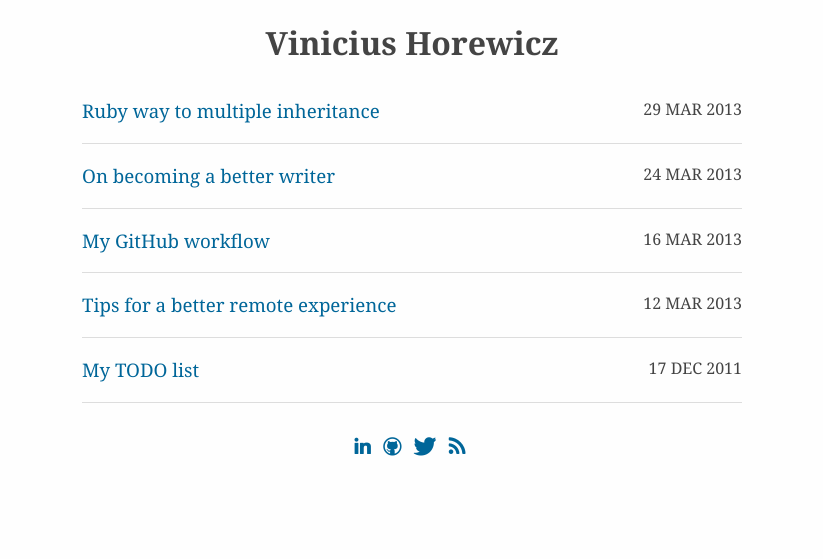
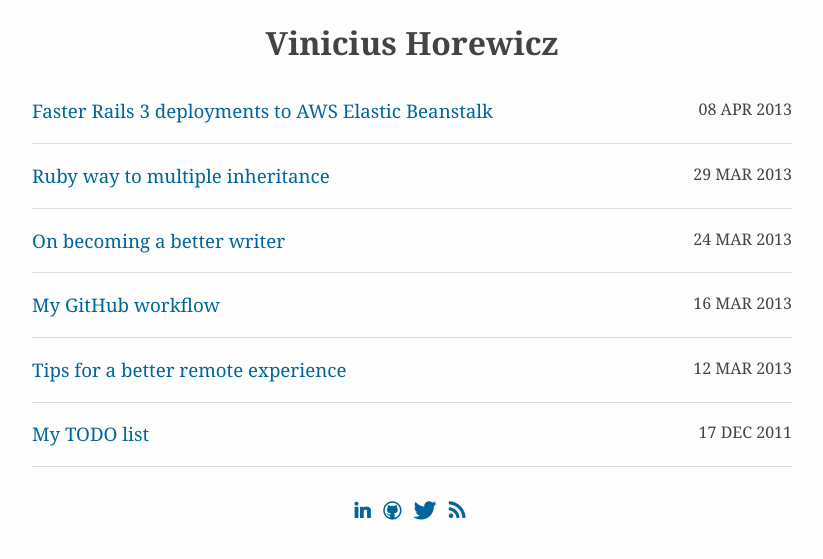
Before and after one commit to wicz/wicz.github.com, a Jekyll site: the page built from index.md, in a window 1280 px wide. Shown: the top 559 px of the page, without its empty margins (228-1051 px from the left). Built offline with Jekyll 4.4.1, drawn with Linux system fonts in a browser that asks for light colours; some web fonts are replaced; some of the changed lines change nothing that is shown.

Commit message:
New post: Faster Rails 3 deployments to AWS Elastic Beanstalk

```diff
--- /dev/null
+++ b/_posts/2013-04-08-faster-rails-3-deployments-to-aws-elastic-beanstalk.md
@@ -0,0 +1,223 @@
+---
+layout: post
+title: Faster Rails 3 deployments to AWS Elastic Beanstalk
+---
+
+Web applications deployments cannot be slow. The definition of _slow_,
+of course, is relative. I like to think _slow_ is anything that breaks
+the flow, that takes long enough to make me lose focus of what I am
+doing.
+
+Recently I moved a Rails 3 app from Heroku to Amazon Elastic Beanstalk
+(EB). Deploying to Heroku was not showing the best performance results,
+but to EB was taking enough time to make me lose my patience.
+
+After understanding how EB works, identifying bottlenecks,
+and caching things; I was able to reduce the time to deploy to near one
+minute.
+
+### EB: Behind the scenes
+
+EB allows deployments in a Heroku-esque way simply executing `git
+aws.push`. This command is actually an alias to a ruby script located
+at `.git/AWSDevTools/aws.elasticbeanstalk.push`. It just pushes yours
+latest commit to the EB servers.
+
+When EB receives the latest version of your app, it packs the source
+files in a zip archive, uploads to a S3 bucket under your account, and
+deploys to the EB environment.
+
+### Inspecting the EC2 plumbing
+
+Analyzing the file `/var/log/eb-tools.log`, we can see the deployment
+has hooks and scripts associated with it. The program at
+`/usr/bin/directoryHooksExecutor.py` executes those scripts
+sequentially in alphabetical order by name.
+
+~~~
+2013-04-07 14:03:59,414 [INFO] (3056 MainThread) [directoryHooksExecutor.py-29] [root directoryHooksExecutor info] Executing directory: /opt/elasticbeanstalk/hooks/appdeploy/enact/
+2013-04-07 14:03:59,511 [INFO] (3056 MainThread) [directoryHooksExecutor.py-29] [root directoryHooksExecutor info] Executing script: /opt/elasticbeanstalk/hooks/appdeploy/enact/01_flip.sh
+2013-04-07 14:04:00,420 [INFO] (3056 MainThread) [directoryHooksExecutor.py-29] [root directoryHooksExecutor info] Executing script: /opt/elasticbeanstalk/hooks/appdeploy/enact/09clean.sh
+2013-04-07 14:04:00,600 [INFO] (3056 MainThread) [directoryHooksExecutor.py-29] [root directoryHooksExecutor info] Executing script: /opt/elasticbeanstalk/hooks/appdeploy/enact/99_reload_app_server.sh
+~~~
+{: .no-highlight}
+
+Given EC2 (non-EBS) does not persist data, and EB auto-scale our EC2 instances,
+we cannot change these deploys scripts. However, we can [customize the
+EC2](http://docs.aws.amazon.com/elasticbeanstalk/latest/dg/customize-containers-ec2.html)
+with `commands` and `container_commands`.
+
+### Finding the bottlenecks
+
+To customize the EC2 correctly, I first had to understand how exactly
+the commands specified in my `.ebextensions/*.config` files act in the
+whole deployment.
+
+I created the two commands below, and added to the top of each
+`/opt/elasticbeanstalk/hooks/appdeploy/**/*.sh` script an instruction to
+create a file with the timestamp of its execution.
+
+~~~
+# .ebextensions/app.config
+commands:
+  01_first_command:
+    command: "touch /tmp/$(date +'%T.%N').command"
+container_commands:
+  01_first_container_command:
+    command: "touch /tmp/$(date +'%T.%N').container_command"
+~~~
+{: .no-highlight}
+
+~~~
+# /opt/elasticbeanstalk/hooks/appdeploy/pre/01_unzip.sh
+#!/usr/bin/env bash
+touch /tmp/$(date +"%T.%N").$(basename $0)
+
+. /opt/elasticbeanstalk/support/envvars
+
+mkdir -p $EB_CONFIG_APP_BASE && chown $EB_CONFIG_APP_USER:$EB_CONFIG_APP_USER $EB_CONFIG_APP_BASE
+[ -d $EB_CONFIG_APP_ONDECK ] && rm -rf $EB_CONFIG_APP_ONDECK
+su -c "/usr/bin/unzip -d $EB_CONFIG_APP_ONDECK $EB_CONFIG_SOURCE_BUNDLE" $EB_CONFIG_APP_USER
+chmod 775 $EB_CONFIG_APP_ONDECK
+~~~
+{: .bash}
+
+After a deploy, I was able to see the exact sequence of the
+commands executed, and how long each one was taking. The whole process
+was taking about unconceivable __8 minutes__ to complete. The culprits
+for such slowness were, as suspected, gems installation and assets
+compilation.
+
+~~~
+$ ls -1 /tmp
+19:56:22.524828173.command
+19:56:23.188093045.01_unzip.sh
+19:56:23.524226323.02_setup_envvars.sh
+19:56:23.575868688.10_bundle_install.sh
+19:59:32.932137842.11_asset_compilation.sh
+20:04:29.588351276.12_db_migration.sh
+20:04:30.618231911.container_command
+20:04:38.656611666.01_flip.sh
+20:04:39.683074030.09clean.sh
+20:04:39.706735596.99_reload_app_server.sh
+~~~
+{: .no-highlight}
+
+### Caching gems and assets
+
+We need to cache the gems to optimize `bundle install`, and to boost
+the asset compilation we install [Turbo
+Sprockets](https://github.com/ndbroadbent/turbo-sprockets-rails3) and
+cache the compiled assets as well.
+
+Unfortunately, we cannot use `container_commands`
+because we need to set up our cached files between `01_unzip.sh` and
+`10_bundle_install.sh`. Nor can we use `commands`, because
+`01_unzip.sh` cleans up the target directory before unpacking your
+source files. We can use `files` option to inject a script to set up
+the cache.
+
+Since the hook scripts are executed in alphabetical order, we need to
+name the injected script correctly to be executed just after
+`01_unzip.sh`. We will name it `01a_bootstrap.sh`.
+
+~~~
+files:
+  /opt/elasticbeanstalk/hooks/appdeploy/pre/01a_bootstrap.sh:
+    mode: 00755
+    owner: root
+    group: root
+    source: http://s3.amazonaws.com/mybucket/bootstrap.sh
+~~~
+{: .no-highlight}
+
+The cached files were previously moved to `/var/app/support`. The
+bootstrap script will create symbolic links to the directory being
+deployed.
+
+~~~
+# /opt/elasticbeanstalk/hooks/appdeploy/pre/01a_bootstrap.sh
+#!/usr/bin/env bash
+
+mkdir /var/app/ondeck/vendor /var/app/ondeck/public
+
+ln -s /var/app/support/bundle /var/app/ondeck/vendor
+ln -s /var/app/support/assets /var/app/ondeck/public
+~~~
+{: .bash}
+
+Ultimately, we could drop the deployment time near to __1 minute and 4
+seconds__---the time to download the packages is not counted here, but
+since it is in S3 in the same region, it takes no longer than 3 seconds
+to get 30MB. This is the kind of slowness I can withstand.
+
+~~~
+$ ls -1 /tmp
+01:49:05.696544004.01_unzip.sh
+01:49:06.029004848.01a_bootstrap.sh
+01:49:06.055676774.02_setup_envvars.sh
+01:49:06.120822495.10_bundle_install.sh
+01:49:07.156151174.11_asset_compilation.sh
+01:50:07.243165374.12_db_migration.sh
+01:50:08.454668833.01_flip.sh
+01:50:09.648283462.09clean.sh
+01:50:09.889387126.99_reload_app_server.sh
+~~~
+{: .no-highlight}
+
+### Cleaning up and updating the cache
+
+Given the deployment is no more an issue, we need to make sure our
+cached files correspond to the latest version of our application. We
+can use a `post` hook to execute another script to update the cache.
+
+~~~
+files:
+  /opt/elasticbeanstalk/hooks/appdeploy/post/01_update_cache.sh:
+    mode: 00755
+    owner: root
+    group: root
+    source: http://s3.amazonaws.com/mybucket/update_cache.sh
+~~~
+{: .no-highlight}
+
+~~~
+# /opt/elasticbeanstalk/hooks/appdeploy/post/01_update_cache.sh
+#!/usr/bin/env bash
+
+. /opt/elasticbeanstalk/support/envvars
+
+if [ "$RAILS_ENV" != "staging" ]; then
+  exit
+fi
+
+cd /var/app/support
+
+tar zcf bundle.tar.gz bundle
+s3put -b mybucket -p /var/app/support -g public-read bundle.tar.gz
+
+tar zcf assets.tar.gz assets
+s3put -b mybucket -p /var/app/support -g public-read assets.tar.gz
+~~~
+{: .bash}
+
+Thanks to staging-production parity, we can safely use our
+staging server to keep the cache updated, and leave the production
+server exclusively to our application.
+
+We send the cache packages to our S3 bucket, so it will be available to
+any new EC2 instance EB starts. The only thing left is to configure
+the EC2 to download and unpack those packages. We can easily accomplish
+this using the `sources` key.
+
+~~~
+sources:
+  /var/app/support: http://s3.amazonaws.com/mybucket/bundle.tar.gz
+  /var/app/support: http://s3.amazonaws.com/mybucket/assets.tar.gz
+~~~
+{: .no-highlight}
+
+We have made great changes to our deploy time. Nevertheless, there is
+room for improvements. For example, the `update_cache.sh` script could
+check for changes in the cached packages and upload a new version only
+when necessary.
--- a/assets/stylesheets/screen.css
+++ b/assets/stylesheets/screen.css
@@ -22,7 +22,7 @@ header {
 body div.container {
   margin: 0 auto;
   position: relative;
-  max-width: 660px;
+  max-width: 760px;
   width: 80%;
 }
 section.post-content header,
@@ -71,3 +71,11 @@ p > code {
 .footnotes {
   font-size: .8em;
 }
+pre {
+  white-space: pre;
+  word-wrap: normal;
+  overflow-x: scroll;
+}
+pre code {
+  width: 100%;
+}
```
